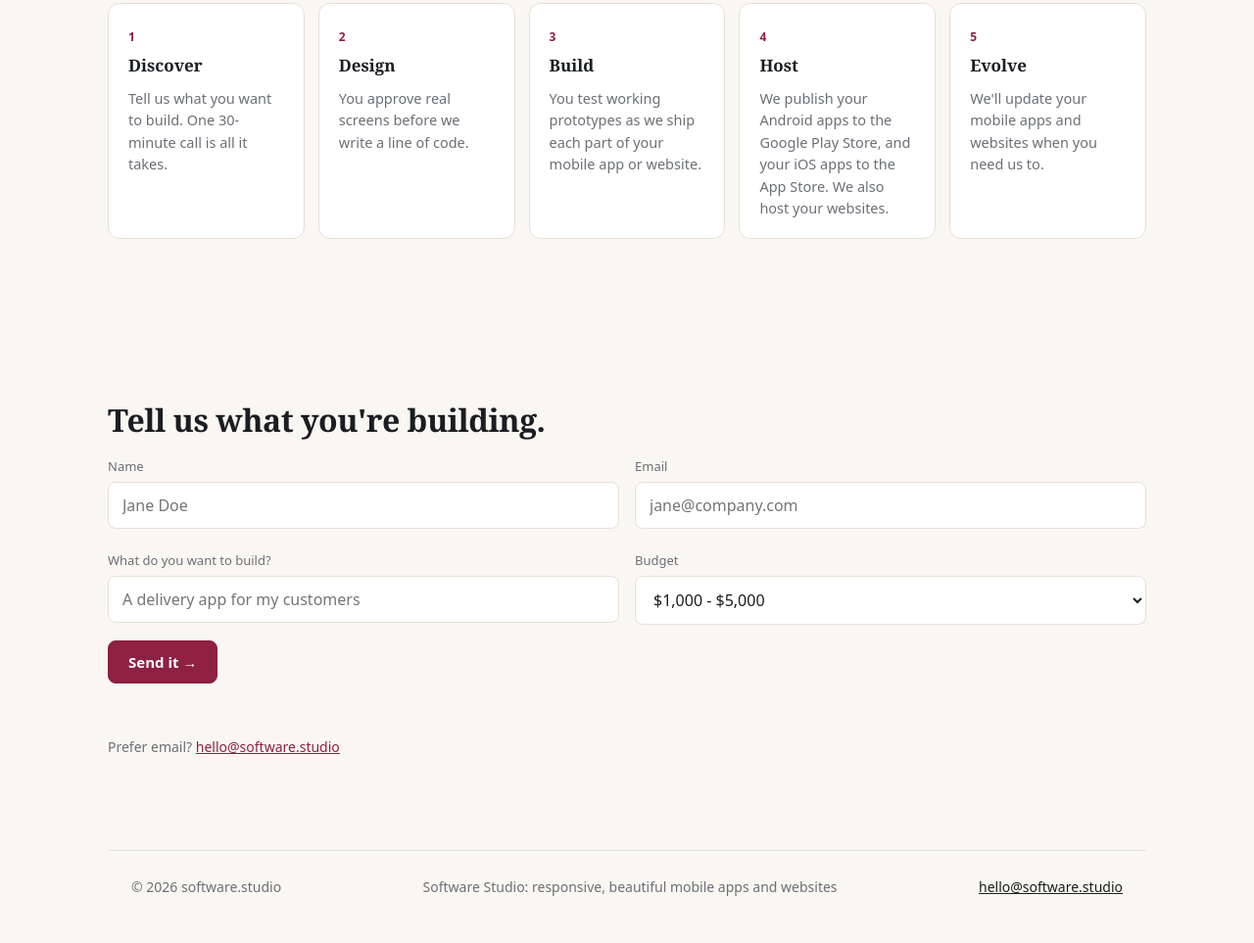
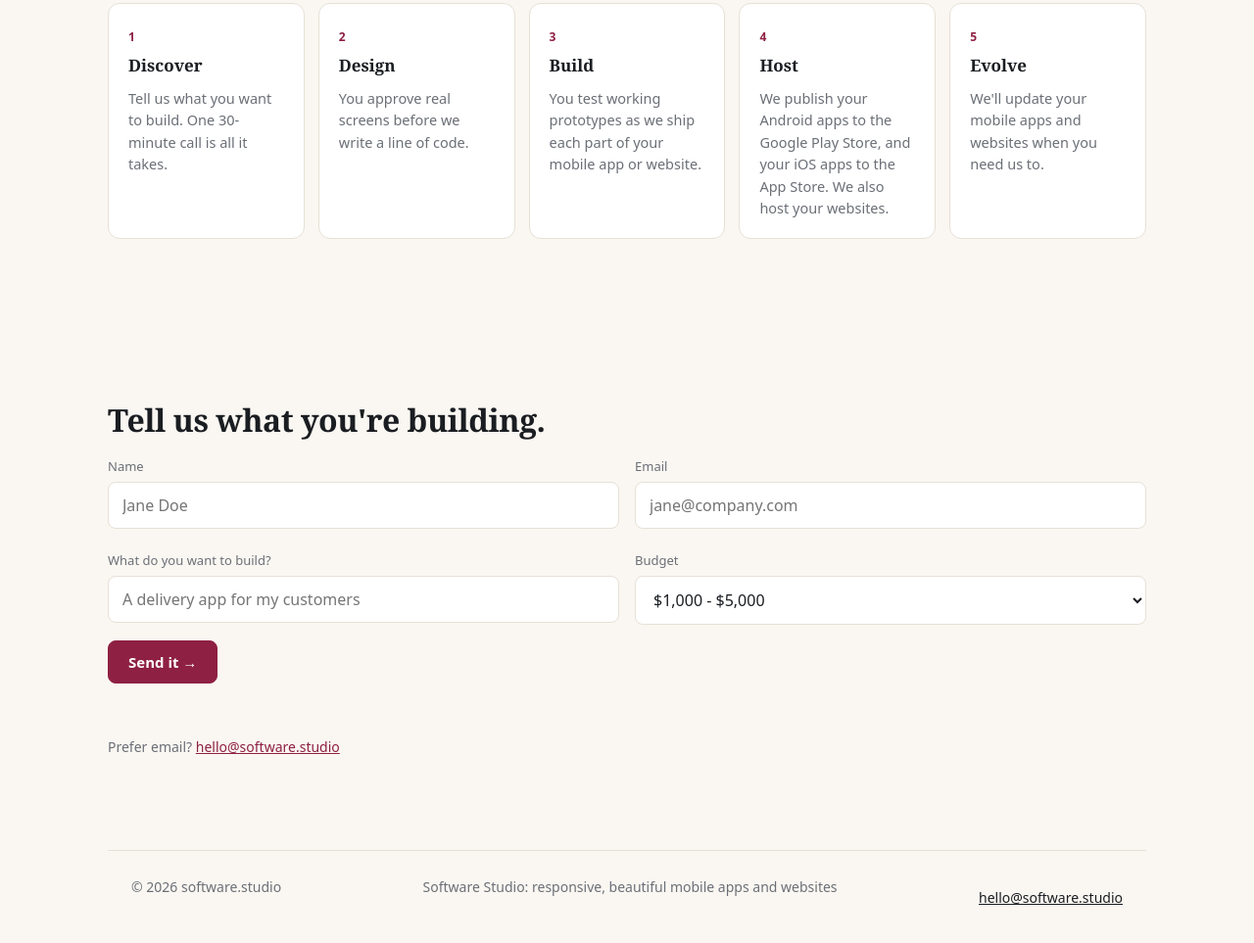
Before and after one commit to tonyolawo/software-studio, a plain HTML site: page index.html in a window 1280 px wide. Shown: the part 1057-2020 px from the top of the page at 98% size. Drawn offline with Linux system fonts and the light colour scheme.

Commit message:
Fix tap targets below 44px minimum
What: logo and footer email links now render at 44px min-height (inline-flex). Risk: low, CSS-only. Test: browser tap-target audit on live site will re-run after this push.

```diff
--- a/styles.css
+++ b/styles.css
@@ -90,6 +90,9 @@ h2 { font-size: clamp(24px, 4vw, 32px); margin: 0 0 6px; }
 }
 
 .logo {
+  display: inline-flex;
+  align-items: center;
+  min-height: 44px;
   font-size: 21px;
   font-weight: 700;
   color: var(--ink);
@@ -268,7 +271,12 @@ input:focus, select:focus { border-color: var(--accent); }
   flex-direction: column;
   gap: 8px;
 }
-.site-footer a { color: var(--ink); }
+.site-footer a {
+  display: inline-flex;
+  align-items: center;
+  min-height: 44px;
+  color: var(--ink);
+}
 
 /* ---------- reveal ---------- */
 .reveal { opacity: 0; transform: translateY(14px); transition: opacity 0.5s ease, transform 0.5s ease; }
```
